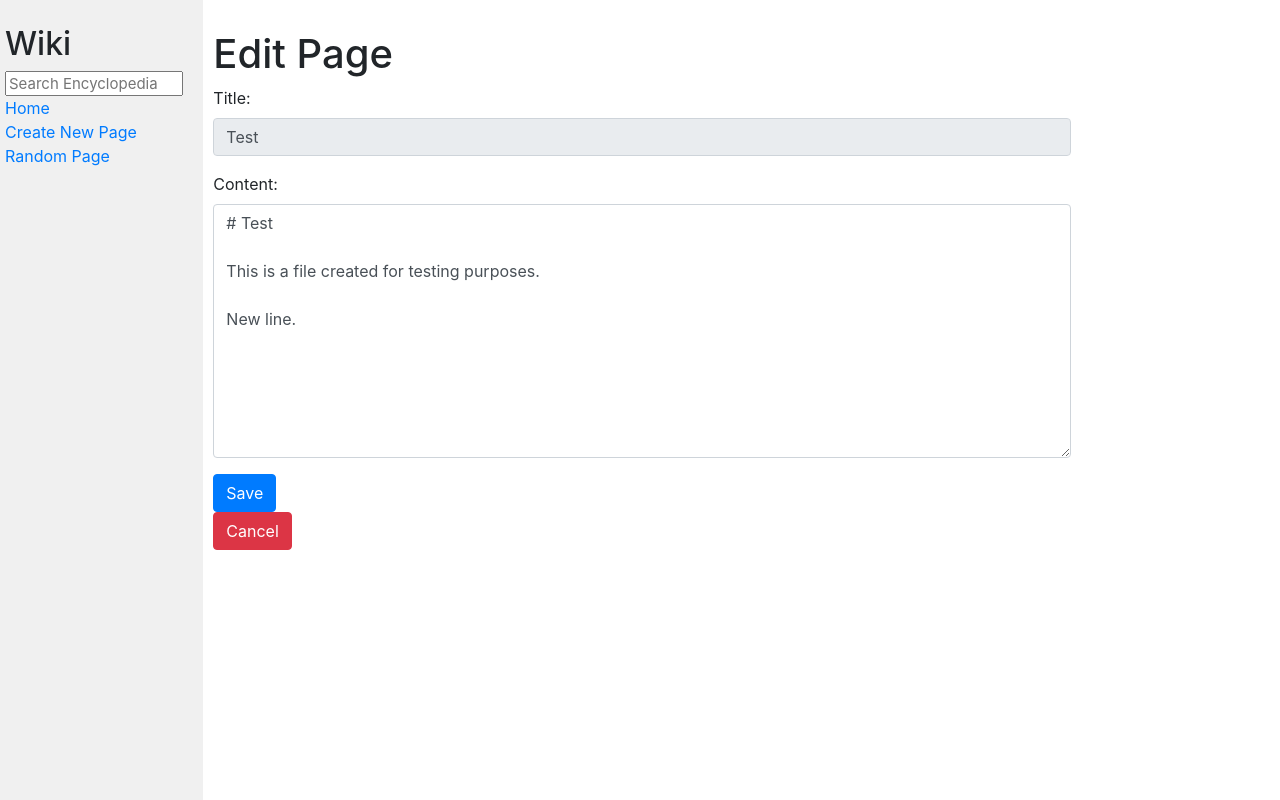
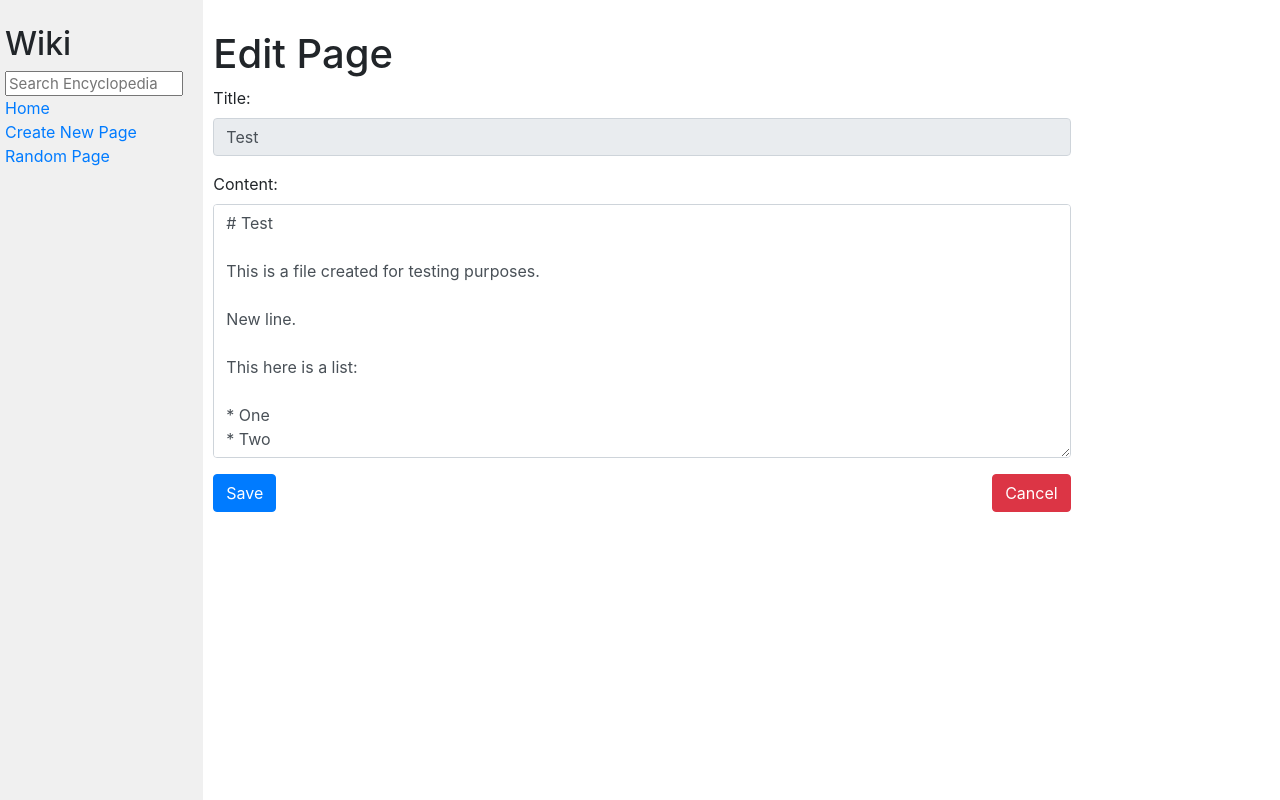
Before and after one commit to RCalvin2005/CS50Web-Wiki, a Django app: page /edit/Test in a window 1280 px wide. Run offline with Django 4.2, Linux system fonts and the light colour scheme; some libraries are stand-ins or nearby versions.

Commit message:
Finished styling new & edit pages

```diff
--- a/encyclopedia/templates/encyclopedia/edit.html
+++ b/encyclopedia/templates/encyclopedia/edit.html
@@ -26,11 +26,13 @@
                     {% render_field field class="form-control" %}
                 </div>
             {% endfor %}
+
+            <div class="d-flex">
+                <input class="btn btn-primary" type="submit" value="Save">
+                <a href="{% url 'index' %}" class="btn btn-danger ml-auto" role="button">Cancel</a>
+            </div>
+
         </div>
-
-        <input class="btn btn-primary" type="submit" value="Save">
     </form>
 
-    <a href="{% url 'index' %}" class="btn btn-danger" role="button">Cancel</a>
-
 {% endblock %}
--- a/entries/Test.md
+++ b/entries/Test.md
@@ -3,3 +3,9 @@
 This is a file created for testing purposes.
 
 New line.
+
+This here is a list:
+
+* One
+* Two
+* Three
```
Also changed, not shown: encyclopedia/templates/encyclopedia/new.html (+16 -4 lines).
